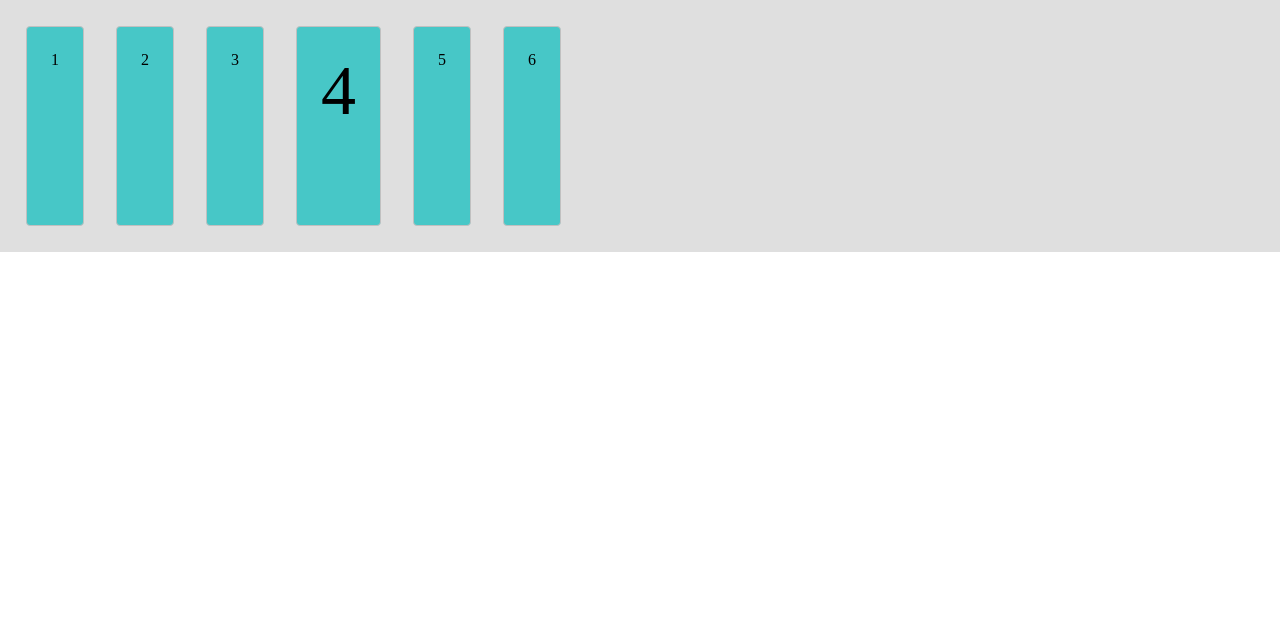
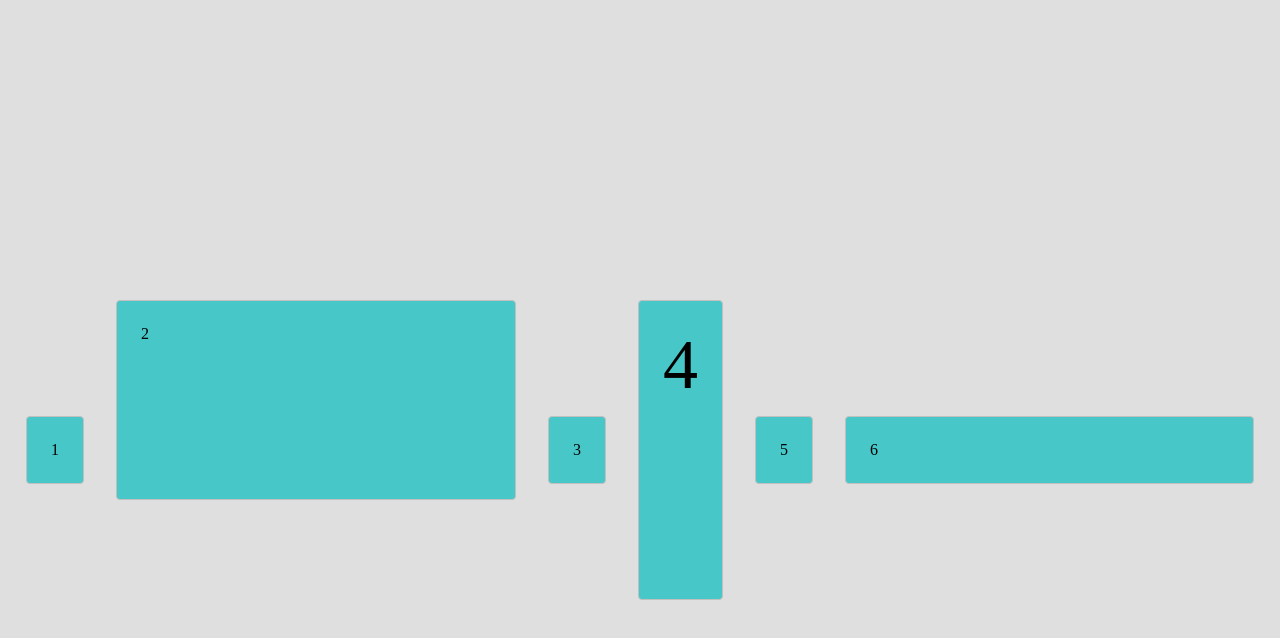
Before and after one commit to DSK9012/html-css-js-projects, a plain HTML site: page flexbox-practice/index.html in a window 1280 px wide. Drawn offline with Linux system fonts and the light colour scheme.

Commit message:
practiced flexbox

```diff
--- a/flexbox-practice/styles.css
+++ b/flexbox-practice/styles.css
@@ -7,11 +7,13 @@
 .container{
   background-color: rgba(192, 192, 192, 0.5);
   padding: 10px;
+  height: 900px;
   display: flex;
-  flex-direction: row; /* row-reverse | column | column-reverse */
-  flex-wrap: nowrap; /* wrap | wrap-reverse */
-  justify-content: flex-start; /* flex-end | center | space-between | space-around | space-evenly */
-  align-items: stretch; /* flex-start | flex-end | center | baseline */
+  flex-direction: row; /* row | row-reverse | column | column-reverse */
+  justify-content: space-between; /* flex-start | flex-end | center | space-between | space-around | space-evenly */
+  align-items: center; /* stretch | flex-start | flex-end | center | baseline */
+  flex-wrap: wrap; /* nowrap | wrap | wrap-reverse */
+  align-content: center; /* stretch | flex-start | flex-end | center | space-between | space-around */
 }
 
 .item{
@@ -24,8 +26,23 @@
 
 .i2{
   height:200px;
+  align-self: baseline; /* auto | stretch | flex-start | flex-end | center | baseline */
+  flex-grow: 0; /* 0 | integer */
+  flex-shrink: 0; /* 1 | integer */
+  flex-basis: 400px; /* auto | integer */
+  flex: 0 0 400px; /* grow shrink basis */
+}
+
+.i3{
+  order: 0;
 }
 
 .i4{
+  height:300px;
   font-size: 70px;
+  order: 0;
 }
+
+.i6{
+  flex:1;
+}
```
Also changed, not shown: 1 other file.
